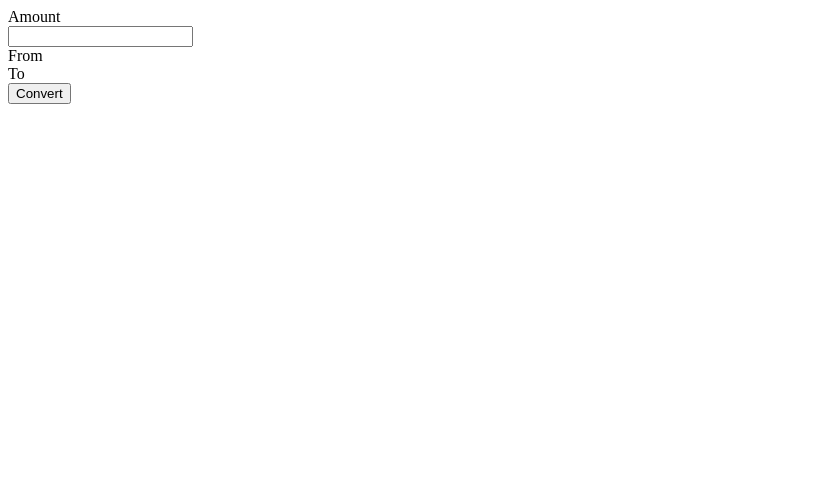
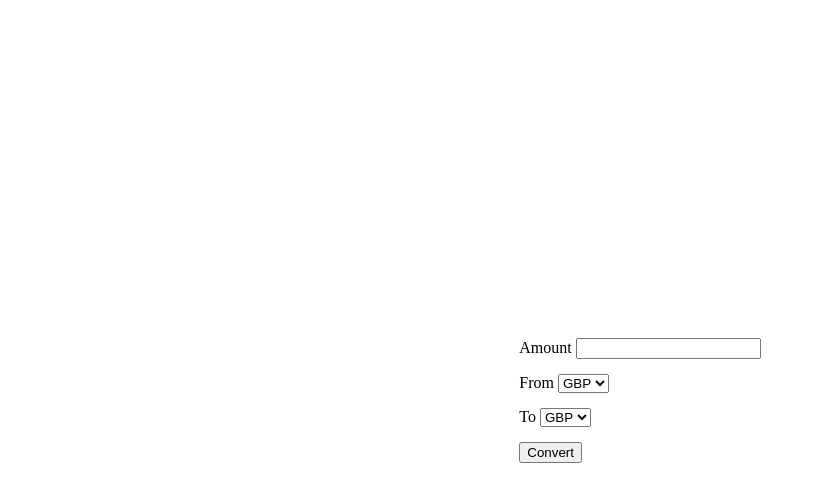
Before and after one commit to AhmedR218/Currency-Converter, a website: page public/index.html in a window 1280 px wide. Shown: the whole page, without its empty margins (0-816 px from the left). Drawn offline with Linux system fonts and the light colour scheme.

Commit message:
added bit of css and menu loaded from array

```diff
--- a/public/app.js
+++ b/public/app.js
@@ -0,0 +1,23 @@
+// Find a better way to do second select menu
+// Get data from amount input to this file through convert button
+// get array of currencies from api
+// convert process
+
+
+const currencies = ['GBP', 'USD', 'EUR']
+
+
+function loadData() {
+    var menu = document.getElementById('currencies')
+    for (let i = 0; i < currencies.length; i++) {
+        var option = document.createElement('option')
+        option.innerHTML = currencies[i]
+        menu.appendChild(option)
+    }
+
+    var selectElement = document.getElementById('currencies')
+    var newSelect = selectElement.cloneNode(true)
+    document.getElementById('menu2').appendChild(newSelect)
+}
+
+window.onload = loadData
--- a/public/index.html
+++ b/public/index.html
@@ -10,18 +10,20 @@
 </head>
 <body>
     <div class="main">
-        <label for="userPrice">Amount</label>
-        <div class="input">
+
+        <div class="input divs">
+            <label for="userPrice">Amount</label>
             <input type="number" name="userPrice" id="userPrice">
         </div>
-        <div class="fromMenu">
+        <div class="fromMenu divs" id="menu1">
             <label for="">From</label>
+            <select name="currencies" id="currencies"></select>
         </div>
-        <div class="toMenu">
+        <div class="toMenu divs" id="menu2">
             <label for="">To</label>
         </div>
-        <div class="convertButton">
-            <button id="convertBtn">Convert</button>
+        <div class="convertButton divs">
+            <button type="submit" id="convertBtn">Convert</button>
         </div>
     </div>
 </body>
--- a/public/styles/style.css
+++ b/public/styles/style.css
@@ -0,0 +1,17 @@
+* {
+    box-sizing: border-box;
+    margin: 0;
+}
+
+body {
+    display: flex;
+    justify-content: center;
+    align-items: center;
+    /* text-align: center; */
+    min-height: 100vh;
+}
+
+.divs {
+    padding: 5px;
+    margin: 5px;
+}
```
